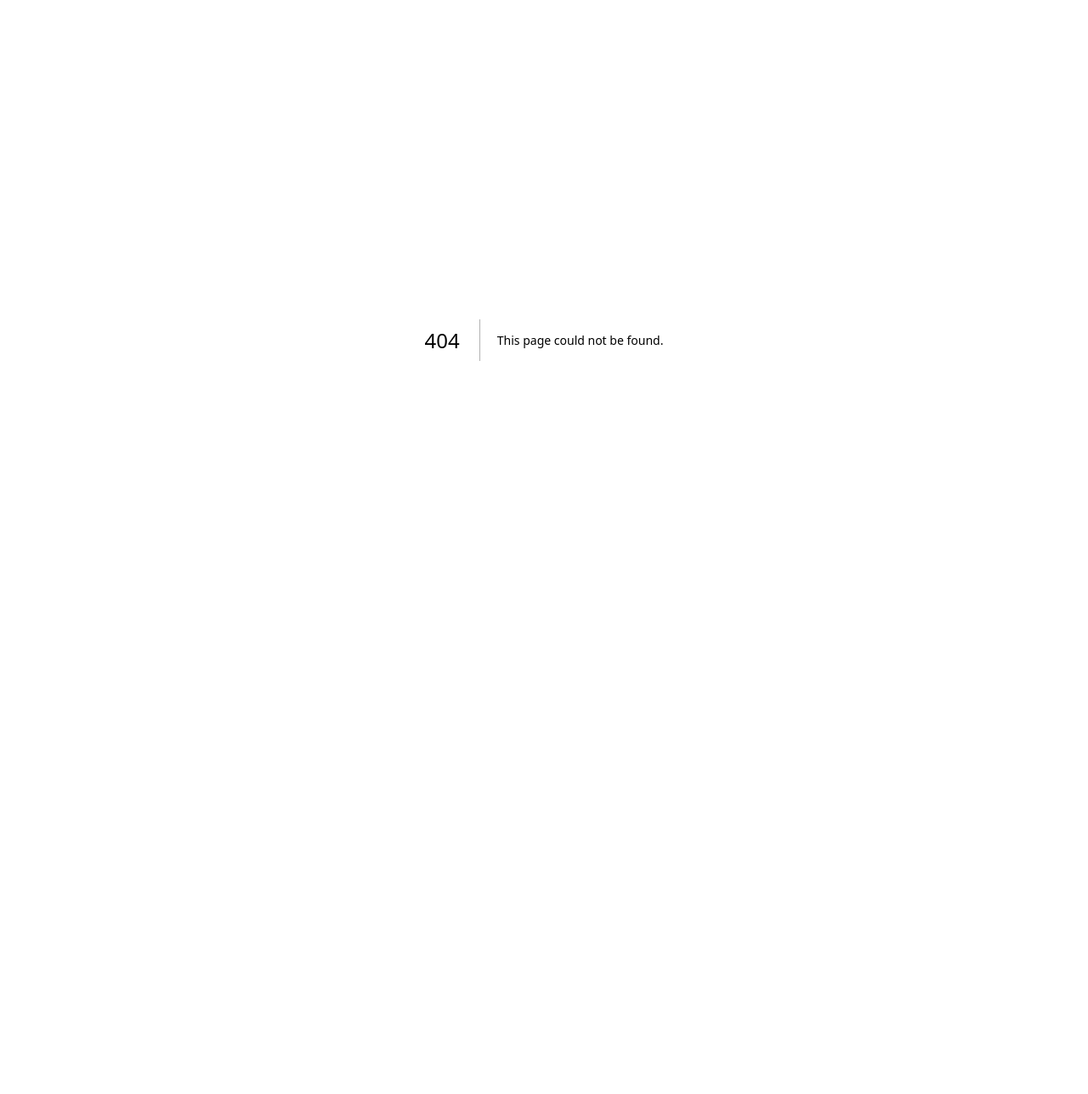
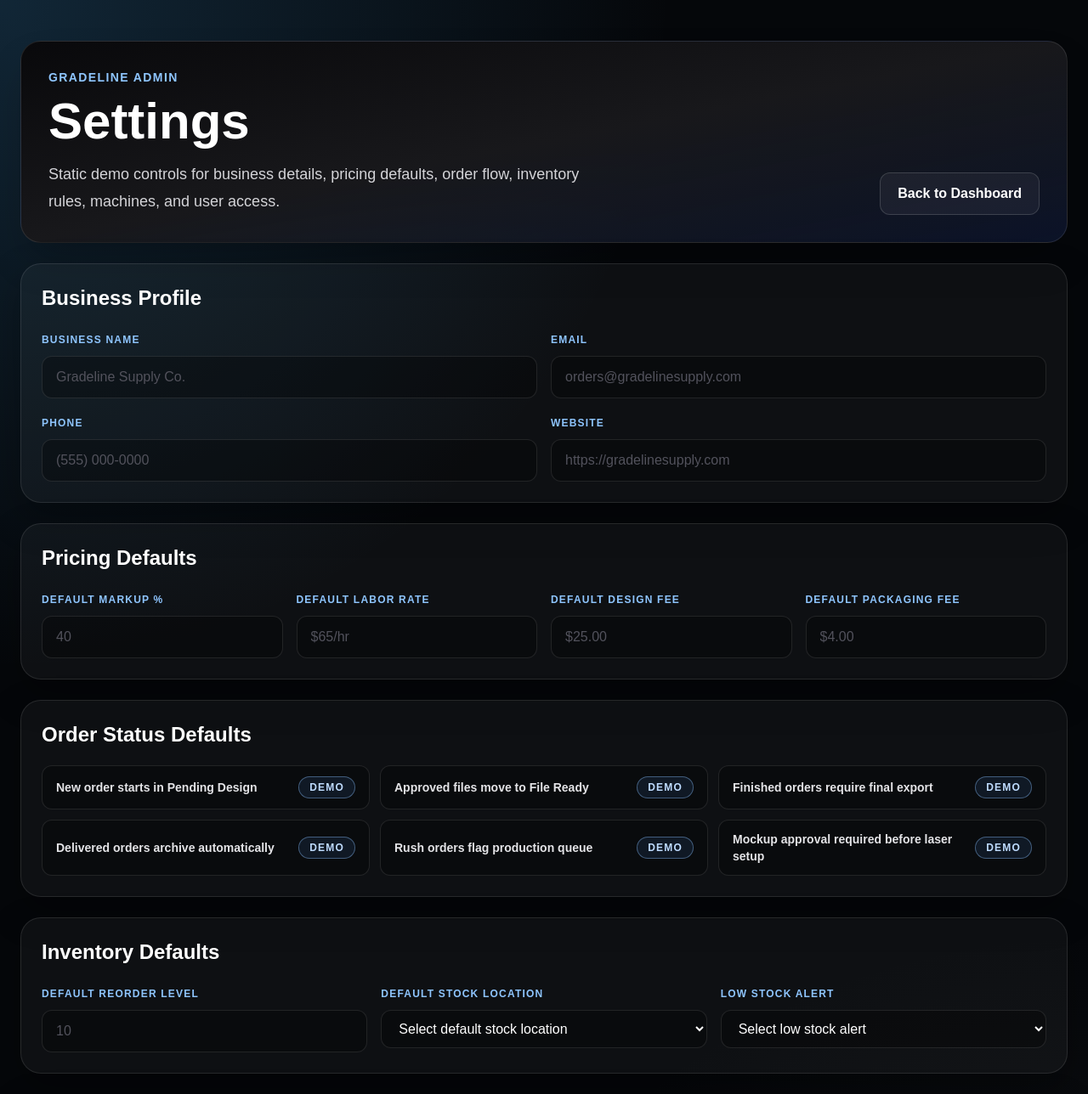
Before and after one commit to davemeeks64-hash/gradeline-supply, a Next.js app: page /admin/settings in a window 1280 px wide. Before the commit this address had no page. Shown: the top 1288 px of the page at 85% size. Before the commit the page ends 800 px from the top, so only its background shows below. Built offline with nearby package versions, Linux system fonts and the light colour scheme.

Commit message:
Built settings page

```diff
--- /dev/null
+++ b/src/app/admin/settings/page.tsx
@@ -0,0 +1,227 @@
+import Link from "next/link";
+
+const sectionClassName =
+  "rounded-3xl border border-white/10 bg-white/[0.04] p-5 shadow-[0_18px_45px_rgba(0,0,0,0.28)] md:p-6";
+
+const labelClassName =
+  "text-xs font-bold uppercase tracking-widest text-blue-300";
+
+const inputClassName =
+  "mt-2 w-full rounded-xl border border-white/10 bg-black/30 px-4 py-3 text-white outline-none transition placeholder:text-zinc-600 focus:border-blue-300/60 focus:bg-black/45";
+
+function TextField({
+  label,
+  placeholder,
+  type = "text",
+}: {
+  label: string;
+  placeholder: string;
+  type?: string;
+}) {
+  return (
+    <label className="block">
+      <span className={labelClassName}>{label}</span>
+      <input className={inputClassName} type={type} placeholder={placeholder} />
+    </label>
+  );
+}
+
+function SelectField({
+  label,
+  options,
+}: {
+  label: string;
+  options: string[];
+}) {
+  return (
+    <label className="block">
+      <span className={labelClassName}>{label}</span>
+      <select className={inputClassName} defaultValue="">
+        <option value="" disabled>
+          Select {label.toLowerCase()}
+        </option>
+        {options.map((option) => (
+          <option key={option}>{option}</option>
+        ))}
+      </select>
+    </label>
+  );
+}
+
+function TextAreaField({
+  label,
+  placeholder,
+}: {
+  label: string;
+  placeholder: string;
+}) {
+  return (
+    <label className="block">
+      <span className={labelClassName}>{label}</span>
+      <textarea
+        className={`${inputClassName} min-h-28 resize-y`}
+        placeholder={placeholder}
+      />
+    </label>
+  );
+}
+
+function TogglePlaceholder({ label }: { label: string }) {
+  return (
+    <div className="flex items-center justify-between gap-4 rounded-xl border border-white/10 bg-black/30 px-4 py-3">
+      <span className="text-sm font-bold text-zinc-200">{label}</span>
+      <span className="rounded-full border border-blue-300/40 bg-blue-400/10 px-3 py-1 text-xs font-bold uppercase tracking-widest text-blue-200">
+        Demo
+      </span>
+    </div>
+  );
+}
+
+export default function AdminSettingsPage() {
+  return (
+    <main className="min-h-screen bg-[#05070a] text-white">
+      <section className="relative overflow-hidden px-6 py-8 md:py-12">
+        <div className="absolute inset-0 bg-[radial-gradient(circle_at_top_left,_rgba(56,139,196,0.24),_transparent_34%),radial-gradient(circle_at_bottom_right,_rgba(80,80,80,0.22),_transparent_36%)]" />
+
+        <div className="relative mx-auto max-w-7xl">
+          <div className="rounded-3xl border border-white/10 bg-gradient-to-br from-zinc-950 via-zinc-900 to-blue-950/40 p-6 shadow-2xl md:p-8">
+            <div className="flex flex-col gap-5 md:flex-row md:items-end md:justify-between">
+              <div>
+                <p className="text-sm font-bold uppercase tracking-widest text-blue-300">
+                  Gradeline Admin
+                </p>
+                <h1 className="mt-3 text-4xl font-black md:text-6xl">
+                  Settings
+                </h1>
+                <p className="mt-4 max-w-2xl text-lg leading-8 text-zinc-300">
+                  Static demo controls for business details, pricing defaults,
+                  order flow, inventory rules, machines, and user access.
+                </p>
+              </div>
+
+              <Link
+                href="/admin"
+                className="inline-flex w-fit rounded-xl border border-white/15 bg-white/5 px-5 py-3 font-bold text-white transition hover:border-blue-300/40 hover:bg-blue-400/10"
+              >
+                Back to Dashboard
+              </Link>
+            </div>
+          </div>
+
+          <form className="mt-6 grid gap-6">
+            <section className={sectionClassName}>
+              <h2 className="text-2xl font-black">Business Profile</h2>
+              <div className="mt-5 grid gap-4 md:grid-cols-2">
+                <TextField
+                  label="Business Name"
+                  placeholder="Gradeline Supply Co."
+                />
+                <TextField
+                  label="Email"
+                  placeholder="orders@gradelinesupply.com"
+                  type="email"
+                />
+                <TextField label="Phone" placeholder="(555) 000-0000" />
+                <TextField
+                  label="Website"
+                  placeholder="https://gradelinesupply.com"
+                  type="url"
+                />
+              </div>
+            </section>
+
+            <section className={sectionClassName}>
+              <h2 className="text-2xl font-black">Pricing Defaults</h2>
+              <div className="mt-5 grid gap-4 md:grid-cols-2 lg:grid-cols-4">
+                <TextField label="Default Markup %" placeholder="40" />
+                <TextField label="Default Labor Rate" placeholder="$65/hr" />
+                <TextField label="Default Design Fee" placeholder="$25.00" />
+                <TextField label="Default Packaging Fee" placeholder="$4.00" />
+              </div>
+            </section>
+
+            <section className={sectionClassName}>
+              <h2 className="text-2xl font-black">Order Status Defaults</h2>
+              <div className="mt-5 grid gap-3 md:grid-cols-2 lg:grid-cols-3">
+                {[
+                  "New order starts in Pending Design",
+                  "Approved files move to File Ready",
+                  "Finished orders require final export",
+                  "Delivered orders archive automatically",
+                  "Rush orders flag production queue",
+                  "Mockup approval required before laser setup",
+                ].map((setting) => (
+                  <TogglePlaceholder key={setting} label={setting} />
+                ))}
+              </div>
+            </section>
+
+            <section className={sectionClassName}>
+              <h2 className="text-2xl font-black">Inventory Defaults</h2>
+              <div className="mt-5 grid gap-4 md:grid-cols-2 lg:grid-cols-3">
+                <TextField label="Default Reorder Level" placeholder="10" />
+                <SelectField
+                  label="Default Stock Location"
+                  options={["Rack A", "Rack B", "Flat Bin", "Cabinet", "Shelf"]}
+                />
+                <SelectField
+                  label="Low Stock Alert"
+                  options={["Enabled", "Disabled"]}
+                />
+              </div>
+            </section>
+
+            <section className={sectionClassName}>
+              <h2 className="text-2xl font-black">Laser Machine Defaults</h2>
+              <div className="mt-5 grid gap-4 md:grid-cols-2">
+                <SelectField
+                  label="Primary Machine"
+                  options={[
+                    "CO2 100W",
+                    "Fiber 40W",
+                    "Diode 20W",
+                    "Rotary Station",
+                  ]}
+                />
+                <SelectField
+                  label="Default Air Assist"
+                  options={["Off", "Low", "Medium", "High"]}
+                />
+                <div className="md:col-span-2">
+                  <TextAreaField
+                    label="Default Focus Notes"
+                    placeholder="Record common focus setup, jig notes, rotary checks, or material-specific reminders"
+                  />
+                </div>
+              </div>
+            </section>
+
+            <section className={sectionClassName}>
+              <h2 className="text-2xl font-black">User Access Placeholder</h2>
+              <div className="mt-5 grid gap-3 md:grid-cols-3">
+                <TogglePlaceholder label="Owner access" />
+                <TogglePlaceholder label="Production access" />
+                <TogglePlaceholder label="Design access" />
+              </div>
+            </section>
+
+            <div className="flex flex-col gap-3 sm:flex-row">
+              <button
+                type="button"
+                className="rounded-xl bg-blue-400 px-6 py-3 font-bold text-black transition hover:bg-blue-300"
+              >
+                Save Demo Settings
+              </button>
+              <button
+                type="button"
+                className="rounded-xl border border-white/15 bg-white/5 px-6 py-3 font-bold text-white transition hover:border-blue-300/40 hover:bg-blue-400/10"
+              >
+                Reset Defaults
+              </button>
+            </div>
+          </form>
+        </div>
+      </section>
+    </main>
+  );
+}
```
